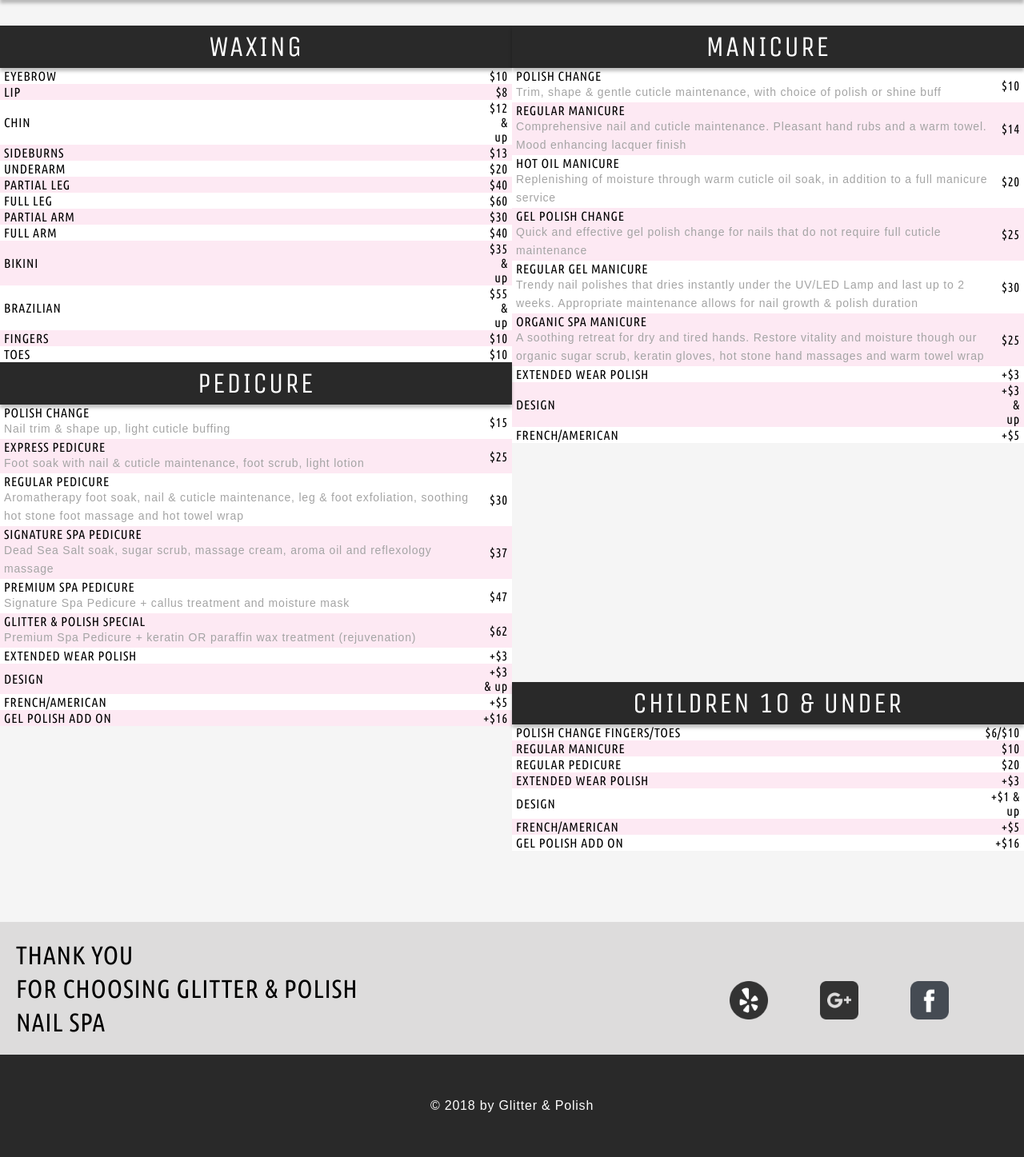
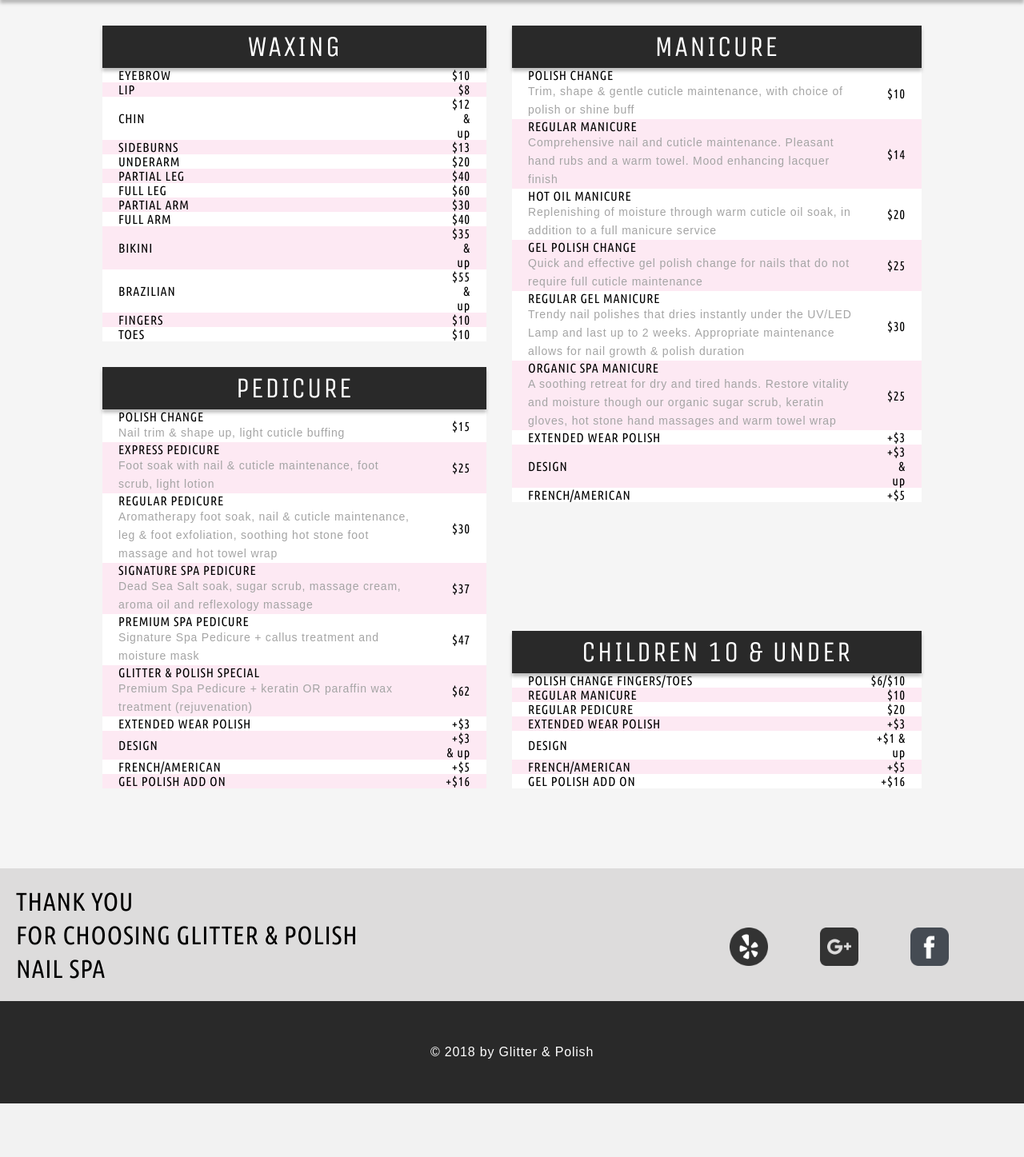
Before and after one commit to jisanjung/Glitter-and-Polish, a PHP site: page /service.html in a window 1280 px wide. Shown: the part 140-1587 px from the top of the page at 80% size. After the commit the page ends 1520 px from the top, so only its background shows below. Run offline with PHP 8.4, Linux system fonts and the light colour scheme; some web fonts are replaced.

Commit message:
finished services page

```diff
--- a/glitter-styles.css
+++ b/glitter-styles.css
@@ -511,6 +511,9 @@
     #deals #white-box .separate p {
         font-size: 21px;
     }
+    .table tr td {
+        padding: 0 20px;
+    }
 }
 @media screen and (min-width: 768px) , screen and (min-width: 1023px) {
     #organic #pink-box p {
@@ -689,22 +692,26 @@
     }
     #waxing {
         grid-column: 1/4;
+        grid-row: 8/10;
+        margin: 5% 5% 5% 20%;
     }
     #manicure {
         grid-column: 4/7;
-        grid-row: 8/30;
-        margin-top: 5%;
+        grid-row: 8/11;
+        margin: 5% 20% 0 0;
     }
     #pedicure {
         grid-column: 1/4;
-        grid-row: 10/45;
+        grid-row: 10/20;
+        margin: 0 5% 0 20%;
     }
     #children {
         grid-column: 4/7;
-        grid-row: 30/45;
+        grid-row: 15/20;
+        margin-right: 20%;
     }
     #services-footer {
-        grid-row: 45;
+        grid-row: 25;
     }
     .table tr th {
         text-align: center;
```
